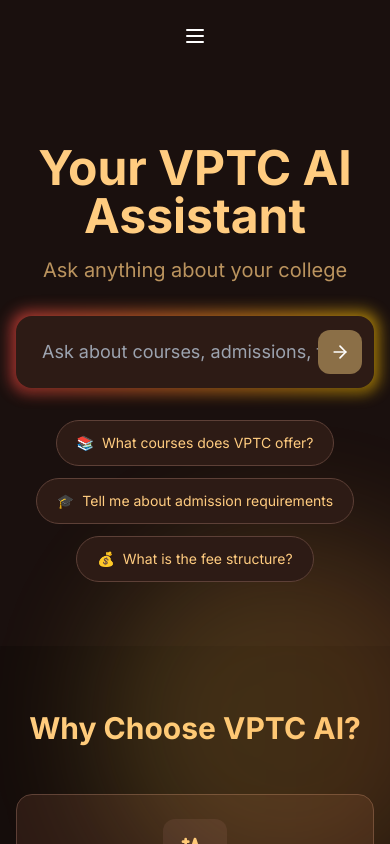
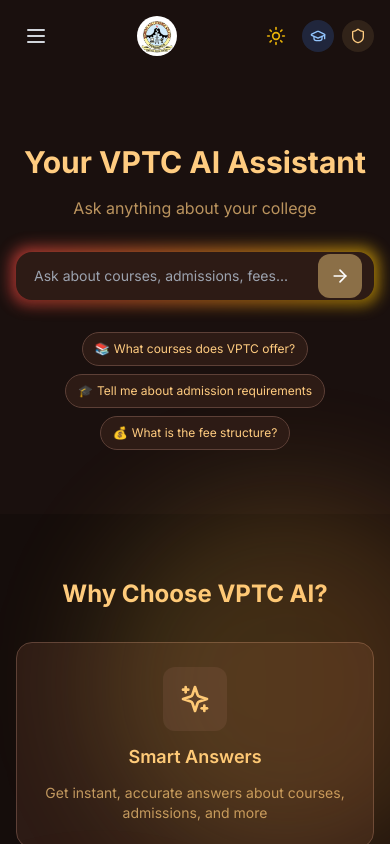
Before and after one commit to sri-vijay-git/vptc-ai-chatbot, a Next.js app in the folder frontend/: page / in a window 390 px wide. Shown: the top 844 px of the page. Built offline with nearby package versions, Linux system fonts and the light colour scheme.

Commit message:
feat: add mobile-responsive navbar and reduce font sizes for mobile view

```diff
--- a/frontend/app/page.tsx
+++ b/frontend/app/page.tsx
@@ -127,10 +127,10 @@
                     <div className="w-full max-w-3xl text-center space-y-8">
                         {/* Main Heading */}
                         <div className="space-y-4">
-                            <h1 className="text-5xl md:text-6xl font-bold text-[#3E2723] dark:text-[#FFCC80]">
+                            <h1 className="text-3xl sm:text-4xl md:text-5xl lg:text-6xl font-bold text-[#3E2723] dark:text-[#FFCC80]">
                                 Your VPTC AI Assistant
                             </h1>
-                            <p className="text-xl text-[#5D4037] dark:text-[#FFCC80]/70">
+                            <p className="text-base sm:text-lg md:text-xl text-[#5D4037] dark:text-[#FFCC80]/70">
                                 Ask anything about your college
                             </p>
                         </div>
@@ -156,7 +156,7 @@
                                         value={promptInput}
                                         onChange={(e) => setPromptInput(e.target.value)}
                                         placeholder="Ask about courses, admissions, fees..."
-                                        className="w-full px-6 py-5 text-lg rounded-2xl border-2 border-transparent bg-white dark:bg-[#2D1B15] text-[#3E2723] dark:text-[#FFCC80] focus:outline-none relative z-10 transition-all shadow-lg hover:shadow-2xl"
+                                        className="w-full px-4 sm:px-6 py-3 sm:py-5 text-sm sm:text-base md:text-lg rounded-2xl border-2 border-transparent bg-white dark:bg-[#2D1B15] text-[#3E2723] dark:text-[#FFCC80] focus:outline-none relative z-10 transition-all shadow-lg hover:shadow-2xl"
                                     />
                                     <button
                                         type="submit"
@@ -169,15 +169,15 @@
                         </form>
 
                         {/* Example Prompts - Chip Style */}
-                        <div className="flex flex-wrap gap-3 justify-center">
+                        <div className="flex flex-wrap gap-2 sm:gap-3 justify-center">
                             {examplePrompts.map((prompt, idx) => (
                                 <button
                                     key={idx}
                                     onClick={() => handleSubmit(undefined, prompt.text)}
-                                    className="px-5 py-3 bg-white dark:bg-[#2D1B15] border border-[#D7CCC8] dark:border-[#5D4037]
-                                         rounded-full text-sm text-[#5D4037] dark:text-[#FFCC80]
+                                    className="px-3 sm:px-4 md:px-5 py-2 sm:py-2.5 md:py-3 bg-white dark:bg-[#2D1B15] border border-[#D7CCC8] dark:border-[#5D4037]
+                                         rounded-full text-xs sm:text-sm text-[#5D4037] dark:text-[#FFCC80]
                                          hover:border-[#8B6F47] dark:hover:border-[#FFCC80] hover:shadow-md
-                                         transition-all flex items-center gap-2"
+                                         transition-all flex items-center gap-1 sm:gap-2"
                                 >
                                     <span>{prompt.icon}</span>
                                     <span>{prompt.text}</span>
@@ -190,7 +190,7 @@
                 {/* Features Section - Simplified Grid */}
                 <section className="w-full px-4 py-16 bg-white/50 dark:bg-black/20">
                     <div className="max-w-6xl mx-auto">
-                        <h2 className="text-3xl font-bold text-center text-[#3E2723] dark:text-[#FFCC80] mb-12">
+                        <h2 className="text-2xl sm:text-3xl font-bold text-center text-[#3E2723] dark:text-[#FFCC80] mb-8 sm:mb-12">
                             Why Choose VPTC AI?
                         </h2>
 
--- a/frontend/components/Navbar.tsx
+++ b/frontend/components/Navbar.tsx
@@ -2,6 +2,7 @@
 
 import { useState, useEffect } from "react";
 import Link from "next/link";
+import Image from "next/image";
 import { usePathname } from "next/navigation";
 import { useTheme } from "@/contexts/ThemeContext";
 import { motion, AnimatePresence } from "framer-motion";
@@ -83,9 +84,36 @@
                 : "bg-white dark:bg-[#1A100E] py-4"
                 }`}
         >
-            <div className="container mx-auto px-4 md:px-6 flex justify-center items-center relative bg-transparent">
+            <div className="container mx-auto px-4 flex justify-between items-center relative bg-transparent">
+                {/* Mobile Menu Button (Left side) */}
+                <button
+                    onClick={() => setIsOpen(!isOpen)}
+                    className="md:hidden p-2 rounded-lg hover:bg-gray-100 dark:hover:bg-gray-800 transition-colors z-50"
+                    aria-label="Toggle Menu"
+                >
+                    {isOpen ? (
+                        <X className="w-6 h-6 text-gray-700 dark:text-gray-300" />
+                    ) : (
+                        <Menu className="w-6 h-6 text-gray-700 dark:text-gray-300" />
+                    )}
+                </button>
+
+                {/* Logo - Always visible on mobile (Center on mobile, Left on desktop) */}
+                <Link href="/" className="flex items-center gap-2 md:absolute md:left-4 z-40">
+                    <Image
+                        src="/logo.png"
+                        alt="VPTC Logo"
+                        width={40}
+                        height={40}
+                        className="rounded-full"
+                    />
+                    <span className="hidden sm:inline font-bold text-lg text-gray-900 dark:text-white">
+                        VPTC AI
+                    </span>
+                </Link>
+
                 {/* Desktop Navigation - Centered */}
-                <div className="hidden md:flex items-center gap-8">
+                <div className="hidden md:flex items-center gap-8 mx-auto">
                     {navLinks.map((link) => (
                         <Link
                             key={link.name}
@@ -100,12 +128,12 @@
                     ))}
                 </div>
 
-
-                {/* Right Actions - Fixed positioned in corner */}
-                <div className="hidden md:flex items-center gap-2 lg:gap-3 fixed top-4 right-4 lg:right-6 z-50">
+                {/* Right Actions - Always visible */}
+                <div className="flex items-center gap-2 z-50">
+                    {/* Theme Toggle */}
                     <button
                         onClick={toggleTheme}
-                        className="p-2.5 rounded-full hover:bg-gray-100 dark:hover:bg-gray-800 transition-colors backdrop-blur-sm"
+                        className="p-2 rounded-full hover:bg-gray-100 dark:hover:bg-gray-800 transition-colors"
                         aria-label="Toggle Theme"
                     >
                         {theme === "dark" ? <Sun className="w-5 h-5 text-yellow-500" /> : <Moon className="w-5 h-5 text-gray-700 dark:text-gray-300" />}
@@ -116,10 +144,10 @@
                             {/* Student Dashboard Button */}
                             <Link
                                 href="/student/dashboard"
-                                className="flex items-center gap-2 px-3 lg:px-4 py-2 rounded-full bg-yellow-500 hover:bg-yellow-600 text-gray-900 transition-colors text-sm font-medium whitespace-nowrap shadow-sm"
+                                className="flex items-center gap-1 px-2 sm:px-3 lg:px-4 py-2 rounded-full bg-yellow-500 hover:bg-yellow-600 text-gray-900 transition-colors text-xs sm:text-sm font-medium whitespace-nowrap shadow-sm"
                             >
                                 <User className="w-4 h-4" />
-                                <span className="hidden lg:inline">Dashboard</span>
+                                <span className="hidden sm:inline">Dashboard</span>
                             </Link>
 
                             <div className="relative">
@@ -127,10 +155,10 @@
                                     onClick={() => setShowProfileMenu(!showProfileMenu)}
                                     className="flex items-center gap-2 pl-2 pr-1 py-1 rounded-full bg-white dark:bg-gray-800 border border-gray-200 dark:border-gray-700 shadow-sm hover:shadow-md transition-all"
                                 >
-                                    <div className="w-10 h-10 rounded-full bg-primary/10 flex items-center justify-center text-primary">
-                                        <User className="w-6 h-6" />
+                                    <div className="w-8 h-8 sm:w-10 sm:h-10 rounded-full bg-primary/10 flex items-center justify-center text-primary">
+                                        <User className="w-4 h-4 sm:w-6 sm:h-6" />
                                     </div>
-                                    <ChevronDown className="w-4 h-4 text-gray-400" />
+                                    <ChevronDown className="w-4 h-4 text-gray-400 hidden sm:block" />
                                 </button>
 
                                 {/* Profile Dropdown */}
@@ -160,34 +188,23 @@
                             <>
                                 <Link
                                     href="/login"
-                                    className="flex items-center gap-2 px-3 lg:px-4 py-2 rounded-full bg-blue-100 text-blue-700 dark:bg-blue-500/20 dark:text-blue-300 hover:bg-blue-200 dark:hover:bg-blue-500/30 transition-colors text-sm font-medium whitespace-nowrap backdrop-blur-sm"
+                                    className="flex items-center gap-1 px-2 sm:px-3 lg:px-4 py-2 rounded-full bg-blue-100 text-blue-700 dark:bg-blue-500/20 dark:text-blue-300 hover:bg-blue-200 dark:hover:bg-blue-500/30 transition-colors text-xs sm:text-sm font-medium whitespace-nowrap"
                                 >
                                     <GraduationCap className="w-4 h-4" />
-                                    <span className="hidden lg:inline">Student Portal</span>
-                                    <span className="lg:hidden">Student</span>
+                                    <span className="hidden sm:inline">Student</span>
                                 </Link>
 
                                 <Link
                                     href="/admin/login"
-                                    className="flex items-center gap-2 px-3 lg:px-4 py-2 rounded-full bg-[#8B6F47]/10 text-[#8B6F47] dark:bg-[#FFCC80]/10 dark:text-[#FFCC80] hover:bg-[#8B6F47]/20 dark:hover:bg-[#FFCC80]/20 transition-colors text-sm font-medium whitespace-nowrap backdrop-blur-sm"
+                                    className="flex items-center gap-1 px-2 sm:px-3 lg:px-4 py-2 rounded-full bg-[#8B6F47]/10 text-[#8B6F47] dark:bg-[#FFCC80]/10 dark:text-[#FFCC80] hover:bg-[#8B6F47]/20 dark:hover:bg-[#FFCC80]/20 transition-colors text-xs sm:text-sm font-medium whitespace-nowrap"
                                 >
                                     <Shield className="w-4 h-4" />
-                                    <span className="hidden lg:inline">Admin Login</span>
-                                    <span className="lg:hidden">Admin</span>
+                                    <span className="hidden sm:inline">Admin</span>
                                 </Link>
                             </>
                         )
                     )}
                 </div>
-
-                {/* Mobile Menu Button */}
-                <button
-                    onClick={() => setIsOpen(!isOpen)}
-                    className="md:hidden p-2 text-gray-700 dark:text-white"
-                    aria-label="Toggle Menu"
-                >
-                    {isOpen ? <X className="w-6 h-6" /> : <Menu className="w-6 h-6" />}
-                </button>
             </div>
 
             {/* Mobile Menu Overlay */}
```
